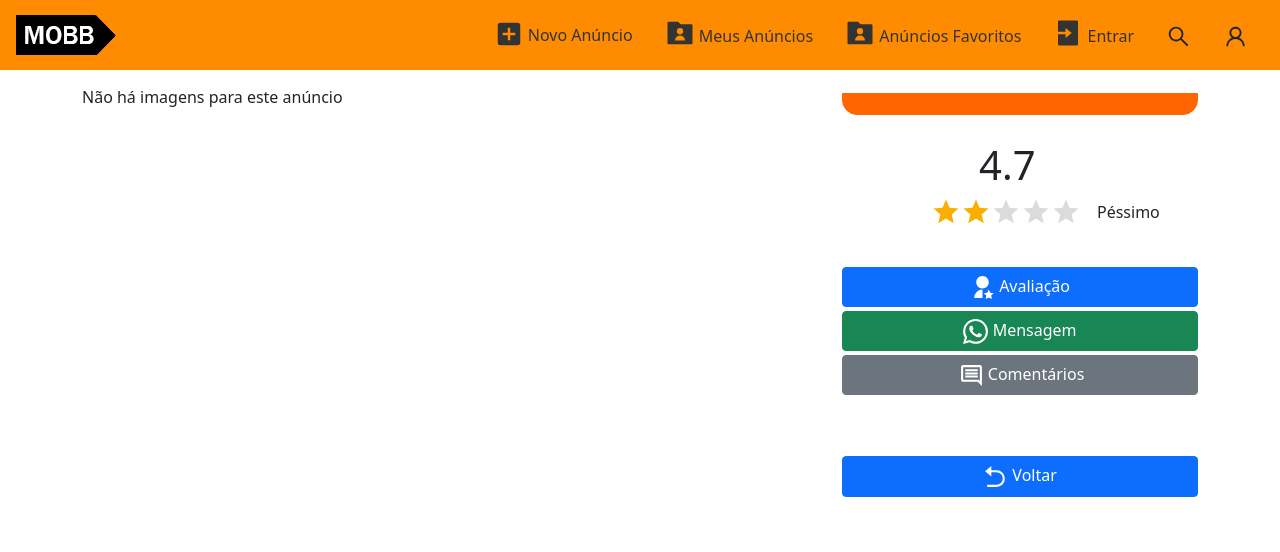
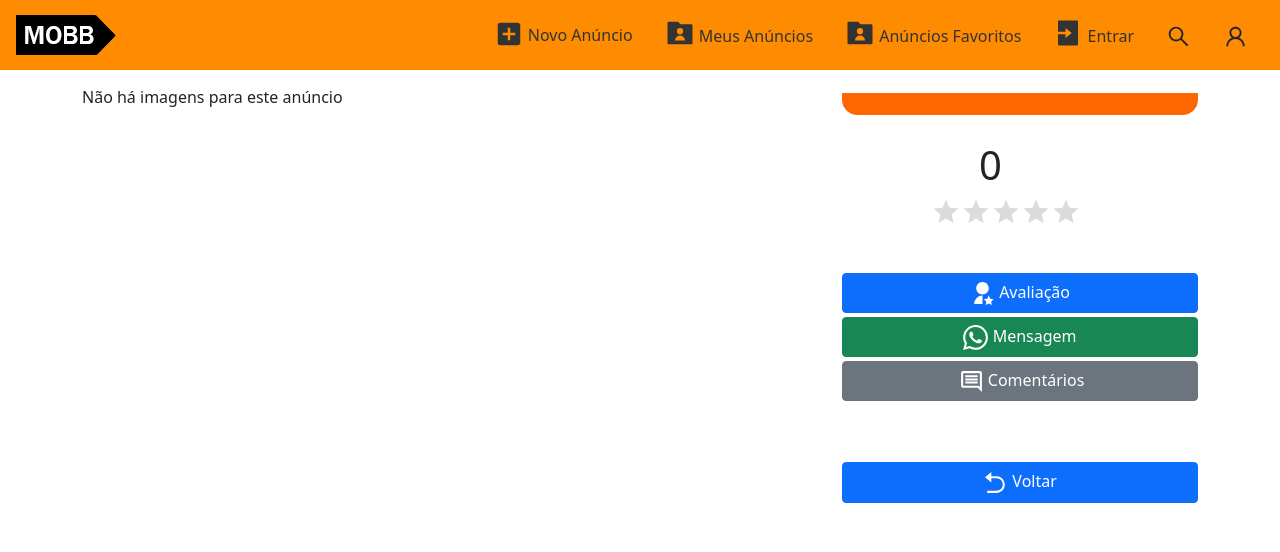
Before and after one commit to jpdrin/mobb-app, a React (Create React App) app: page /detalhes/1/1 in a window 1280 px wide. Shown: the top 552 px of the page. Built offline with nearby package versions, Linux system fonts and the light colour scheme; no server answers.

Commit message:
Continuação da avaliação

```diff
--- /dev/null
+++ b/src/components/Avaliacao/avaliacao.css
@@ -0,0 +1,6 @@
+.avaliacao {
+  display: flex;
+  flex-direction: column;
+  align-items: center;
+  justify-content: center;
+}
--- a/src/components/Avaliacao/avaliacao.js
+++ b/src/components/Avaliacao/avaliacao.js
@@ -2,36 +2,32 @@ import React, { useEffect, useState } from "react";
 import Rating from "@mui/material/Rating";
 import Box from "@mui/material/Box";
 import StarIcon from "@mui/icons-material/Star";
-import {RiUserStarFill} from "react-icons/ri";
+import { RiUserStarFill } from "react-icons/ri";
+import "./avaliacao.css";
 
 const labels = {
-  1: "Horrível",
-  2: "Péssimo",
-  3: "Mediano",
-  4: "Bom",
-  5: "Excelente",
+  1: "1",
+  2: "2",
+  3: "3",
+  4: "4",
+  5: "5",
 };
 
-const Avaliacao = () => {
-  const [valor, setValue] = useState(2);
-  const [hover, setHover] = useState(-1);
+const Avaliacao = ({valor, setValor, hover, setHover}) => {
 
   function getLabelText(value) {
     return `${value} Star${value !== 1 ? "s" : ""}, ${labels[value]}`;
   }
 
   return (
-    <div>
+    <div className="avaliacao">
+      {valor !== null ? (
+        <span style={{ fontSize: "35px", fontWeight: "bold" }}>
+          {labels[hover !== -1 ? hover : valor]}
+        </span>
+      ) :
+      <span style={{ fontSize: "35px", fontWeight: "bold" }}>0</span>}
 
-    <Box
-      sx={{
-        width: 200,
-        display: "flex",
-        alignItems: "center",
-        // justifyContent: "center"
-        // paddingBottom: "10px"
-      }}
-    >
       <Rating
         name="hover-feedback"
         value={valor}
@@ -40,7 +36,7 @@ const Avaliacao = () => {
         size="large"
         getLabelText={getLabelText}
         onChange={(event, newValue) => {
-          setValue(newValue);
+          setValor(newValue);
         }}
         onChangeActive={(event, newHover) => {
           setHover(newHover);
@@ -48,18 +44,14 @@ const Avaliacao = () => {
         emptyIcon={<StarIcon style={{ opacity: 0.55 }} fontSize="inherit" />}
       />
       {/* <div style={{paddingLeft: "30px"}}>Avaliações</div> */}
-      {valor !== null && (
-        <Box sx={{ ml: 2 }}>{labels[hover !== -1 ? hover : valor]}</Box>
-      )}
-      {/* <Rating
+       <Rating
         name="text-feedback"
-        value={0}
+        value={5}
         readOnly
-        precision={0.5}
+        precision={0.1}
         size="large"
         emptyIcon={<StarIcon style={{ opacity: 0.55 }} fontSize="inherit" />}
-      /> */}
-    </Box>
+      />
     </div>
   );
 };
--- a/src/components/Cards/Cards.js
+++ b/src/components/Cards/Cards.js
@@ -48,7 +48,8 @@ const Cards = ({ anuncios, anunciosFavoritos }) => {
             <div className="productCard__content">
               <div className="displayStack__1">
                 <div className="productPrice">
-                  R${anuncio.valorServicoAnuncio} / {anuncio.horasServicoAnuncio}{" "}
+                  R${anuncio.valorServicoAnuncio} /{" "}
+                  {anuncio.horasServicoAnuncio}{" "}
                   {anuncio.horasServicoAnuncio > 1 ? "Horas" : "Hora"}
                 </div>
                 {/* <div className="productSales">
@@ -60,16 +61,24 @@ const Cards = ({ anuncios, anunciosFavoritos }) => {
                   {/* {[...Array(anuncios.rating)].map((index) => (
                     <FaStar id={index + 1} key={index} />
                   ))} */}
+                  {anuncio.avaliacaoAnuncio ? (
                     <Rating
+                      key={index}
                       name="text-feedback"
-                    value={0}
+                      value={anuncio.avaliacaoAnuncio}
                       readOnly
                       precision={0.5}
                       size="small"
                       emptyIcon={
-                      <StarIcon style={{ opacity: 0.55 }} fontSize="inherit" />
+                        <StarIcon
+                          style={{ opacity: 0.55 }}
+                          fontSize="inherit"
+                        />
                       }
                     />
+                  ) : (
+                    <span>Nenhuma</span>
+                  )}
                 </div>
                 <div className="productTime">
                   {anuncio.timeLeft} Pessoa que cadastrou
--- a/src/components/Modal/Avaliacoes/Avaliar.js
+++ b/src/components/Modal/Avaliacoes/Avaliar.js
@@ -1,9 +1,35 @@
-import React from "react";
+import React, { useState, useEffect } from "react";
 import Modal from "react-bootstrap/Modal";
 import Form from "react-bootstrap/Form";
 import Avaliacao from "../../Avaliacao/avaliacao";
+import { InsereAvaliacaoAnuncio } from "../../../services/Api";
+import swal from "sweetalert";
 
-const Avaliar = ({ openModal, setOpenModal, idAnuncio }) => {
+const Avaliar = ({ openModal, setOpenModal, idAnuncio, idPessoa }) => {
+  const [avaliacao, setAvaliacao] = useState(2);
+  const [hover, setHover] = useState(-1);
+
+  const insereAvaliacao = async () => {
+
+    console.log(avaliacao);
+    const response = await InsereAvaliacaoAnuncio(
+      idAnuncio,
+      idPessoa,
+      avaliacao
+    );
+
+    if (response) {
+      swal({
+        title: "Sucesso!",
+        text: "Avaliação enviada!",
+        icon: "success",
+        button: "Fechar",
+      });
+
+      setOpenModal(false);
+    }
+  };
+
   return (
     <div>
       <Modal
@@ -23,17 +49,26 @@ const Avaliar = ({ openModal, setOpenModal, idAnuncio }) => {
           </Modal.Title>
         </Modal.Header>
         <Modal.Body>
-          <Form /*onSubmit={InserirComentario}*/>
+          <Form>
             <Form.Group
               className="mb-3"
               controlId="exampleForm.ControlTextarea1"
-            >
-            </Form.Group>
-            <Avaliacao />
-            <input type="submit" value="Enviar" className="btn btn-success" />
+            ></Form.Group>
+            <Avaliacao
+              valor={avaliacao}
+              setValor={setAvaliacao}
+              hover={hover}
+              setHover={setHover}
+            />
           </Form>
         </Modal.Body>
         <Modal.Footer>
+          <button
+            className="btn btn-success"
+            onClick={() => insereAvaliacao()}
+          >
+            Avaliar
+          </button>
           <button
             className="btn btn-danger"
             onClick={() => setOpenModal(false)}
--- a/src/pages/Anuncio/Detalhes/Detalhes.js
+++ b/src/pages/Anuncio/Detalhes/Detalhes.js
@@ -27,6 +27,8 @@ import { MdOutlineComment } from "react-icons/md";
 import { BsHeartFill } from "react-icons/bs";
 import { FaHeartBroken } from "react-icons/fa";
 import Avaliar from "../../../components/Modal/Avaliacoes/Avaliar";
+import { Rating } from "@mui/material";
+import StarIcon from "@mui/icons-material/Star";
 
 const Detalhes = () => {
   const { idAnuncio } = useParams();
@@ -160,13 +162,30 @@ const Detalhes = () => {
                         }) +
                           " a cada " +
                           anuncio.horasServicoAnuncio +
-                          (anuncio.horasServicoAnuncio > 1 ? " Horas" : " Hora")}
+                          (anuncio.horasServicoAnuncio > 1
+                            ? " Horas"
+                            : " Hora")}
                     </span>
                   </div>
                 </h6>
                 <div className="avaliacao-container">
-                  <h1 className="avaliacao-text">4.7</h1>
-                  <Avaliacao />
+                  <h1 className="avaliacao-text">{anuncio.avaliacaoAnuncio ? anuncio.avaliacaoAnuncio.toFixed(1) : 0}</h1>
+                  {/* <Avaliacao /> */}
+                  {anuncio && (
+                    <Rating
+                      name="text-feedback"
+                      value={anuncio.avaliacaoAnuncio ? anuncio.avaliacaoAnuncio : 0}
+                      readOnly
+                      precision={0.1}
+                      size="large"
+                      emptyIcon={
+                        <StarIcon
+                          style={{ opacity: 0.55 }}
+                          fontSize="inherit"
+                        />
+                      }
+                    />
+                  )}
                 </div>
                 <div className=" d-flex  gap-5 mb-4 mt-3 interacoes">
                   <span className=" d-flex align-items-center gap-2">
@@ -175,7 +194,10 @@ const Detalhes = () => {
                 </div>
 
                 <div className=" d-flex  gap-1 mb-4 mt-3 interacoes">
-                  <button onClick={() => setOpenModalAvaliar(true)} className="btn btn-primary">
+                  <button
+                    onClick={() => setOpenModalAvaliar(true)}
+                    className="btn btn-primary"
+                  >
                     <RiUserStarFill size={25} /> Avaliação
                   </button>
                   {usuario &&
@@ -224,7 +246,14 @@ const Detalhes = () => {
                   setOpenModal={setOpenModal}
                   idAnuncio={decryptId(idAnuncio)}
                 />
-                <Avaliar openModal={openModalAvaliar} setOpenModal={setOpenModalAvaliar} />
+                {usuario && (
+                  <Avaliar
+                    openModal={openModalAvaliar}
+                    setOpenModal={setOpenModalAvaliar}
+                    idAnuncio={decryptId(idAnuncio)}
+                    idPessoa={usuario.idPessoa}
+                  />
+                )}
               </div>
             </Col>
             <Col lg="8">
--- a/src/services/Api.js
+++ b/src/services/Api.js
@@ -123,6 +123,16 @@ export const InsereAnuncioFavorito = async (idPessoa, idAnuncio) => {
     })
 }
 
+export const InsereAvaliacaoAnuncio = async (idAnuncio, idPessoa, avaliacao) => {
+  return Api.post(`Anuncios/insere-avaliacao-anuncio/${idAnuncio}/${idPessoa}/${avaliacao}`)
+    .then(() => {
+      return true;
+    })
+    .catch(() => {
+      return false;
+    })
+}
+
 export const deletaAnuncio = async (idAnuncio) => {
   return Api.delete(`Anuncios/deleta-anuncio/${idAnuncio}`)
     .then(() => {
@@ -143,6 +153,7 @@ export const removeAnuncioFavorito = async (idPessoa, idAnuncio) => {
       return false;
     });
 }
+
 
 //Listagem dos Países
 export const listaPaises = async () => {
```
Lines whose indentation alone changed are shown as unchanged.
